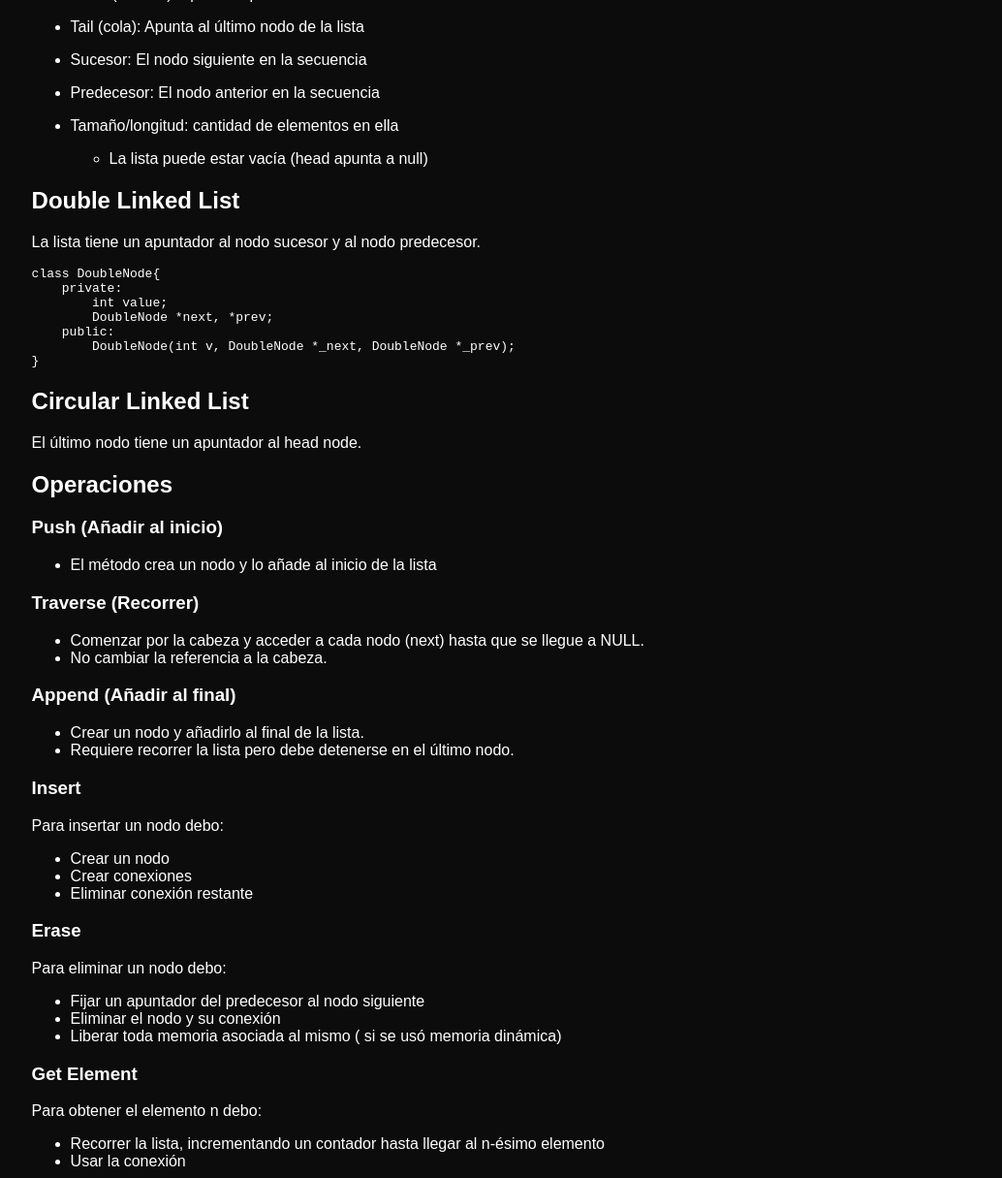
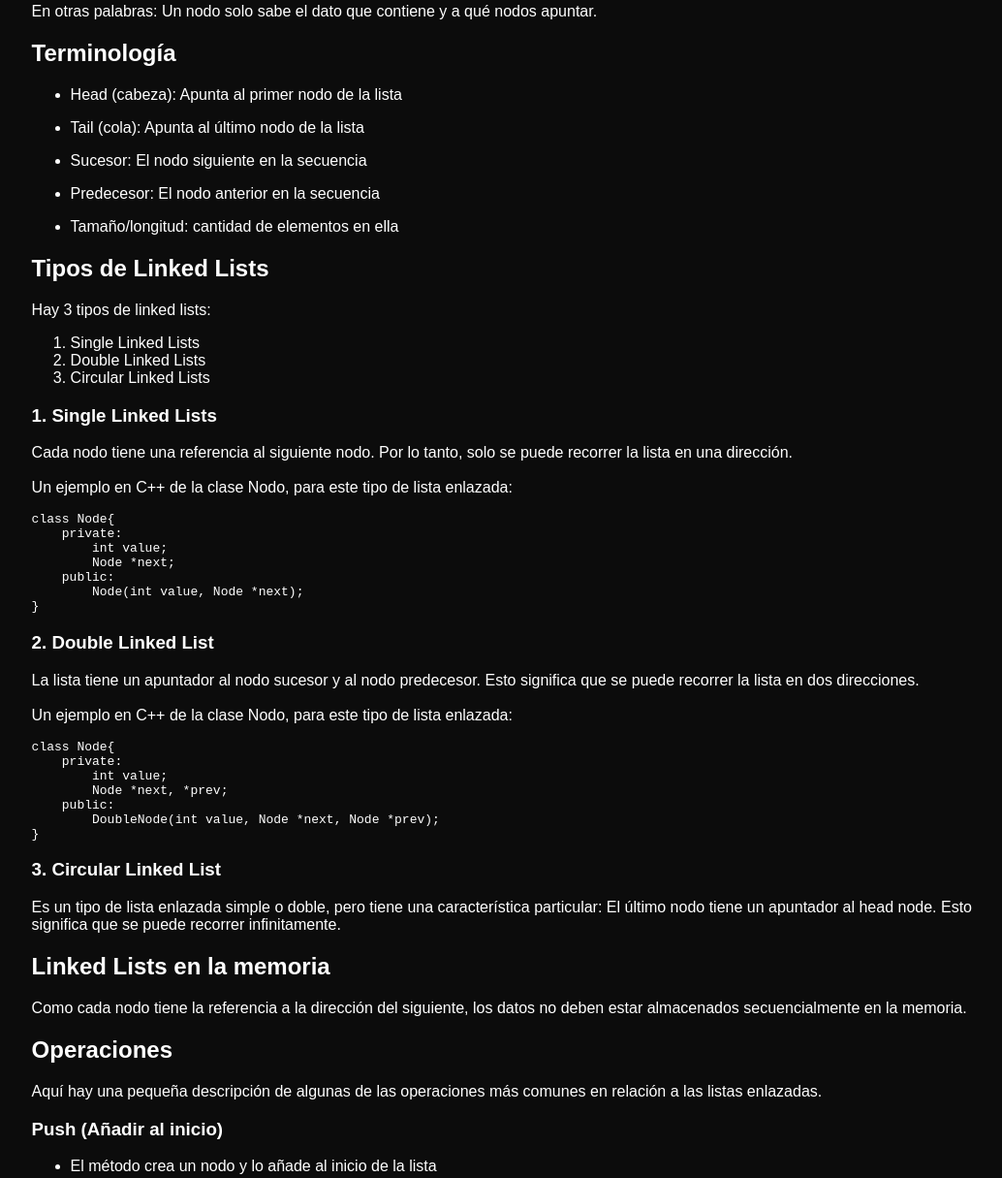
Before and after one commit to louloubadillo/gendersocietyhr, a Gatsby site: page /02-10-2020-que-es-una-linked-list in a window 1280 px wide. Shown: the part 450-1665 px from the top of the page at 97% size, without its empty margins (121-1155 px from the left). Built offline with nearby package versions, Linux system fonts and the light colour scheme; Gatsby itself is replaced by a stand-in of ours; some packages are replaced by stand-ins of ours; code samples lack their colours.

Commit message:
update linked list notes

````diff
--- a/src/posts/02-10-2020-que-es-una-linked-list.md
+++ b/src/posts/02-10-2020-que-es-una-linked-list.md
@@ -9,7 +9,13 @@ cover: false
 ---
 
 ## ¿Qué son?
-Es una estructura de datos que se compone por una secuencia de nodos.
+Es una estructura de datos que se compone por una secuencia de nodos. <br>
+Cada nodo se compone dos partes:
+- Un valor o dato
+- Sus referencias (¿A qué nodos apunta?)
+
+En otras palabras: Un nodo solo sabe el dato que contiene y a qué nodos apuntar.
+
 
 ## Terminología
 - Head (cabeza): Apunta al primer nodo de la lista
@@ -22,24 +28,47 @@ Es una estructura de datos que se compone por una secuencia de nodos.
 
 - Tamaño/longitud: cantidad de elementos en ella
 
-  - La lista puede estar vacía (head apunta a null)
+## Tipos de Linked Lists
+Hay 3 tipos de linked lists:
+1. Single Linked Lists
+2. Double Linked Lists
+3. Circular Linked Lists
 
-## Double Linked List
-La lista tiene un apuntador al nodo sucesor y al nodo predecesor.
+### 1. Single Linked Lists
+Cada nodo tiene una referencia al siguiente nodo. Por lo tanto, solo se puede recorrer la lista en una dirección. <br><br>
+Un ejemplo en C++ de la clase Nodo, para este tipo de lista enlazada:
 ``` cpp
-class DoubleNode{
+class Node{
     private:
         int value;
-        DoubleNode *next, *prev;
+        Node *next;
     public:
-        DoubleNode(int v, DoubleNode *_next, DoubleNode *_prev);
+        Node(int value, Node *next);
 }
 ```
 
-## Circular Linked List
-El último nodo tiene un apuntador al head node.
+### 2. Double Linked List
+La lista tiene un apuntador al nodo sucesor y al nodo predecesor. Esto significa que se puede recorrer la lista en dos direcciones. <br> <br>
+Un ejemplo en C++ de la clase Nodo, para este tipo de lista enlazada:
+``` cpp
+class Node{
+    private:
+        int value;
+        Node *next, *prev;
+    public:
+        DoubleNode(int value, Node *next, Node *prev);
+}
+```
+
+### 3. Circular Linked List
+Es un tipo de lista enlazada simple o doble, pero tiene una característica particular: El último nodo tiene un apuntador al head node. Esto significa que se puede recorrer infinitamente.
+
+## Linked Lists en la memoria
+Como cada nodo tiene la referencia a la dirección del siguiente, los datos no deben estar almacenados secuencialmente en la memoria.
 
 ## Operaciones
+
+Aquí hay una pequeña descripción de algunas de las operaciones más comunes en relación a las listas enlazadas.
 
 ### Push (Añadir al inicio)
 - El método crea un nodo y lo añade al inicio de la lista
@@ -70,6 +99,10 @@ Para obtener el elemento n debo:
 - Usar la conexión
 
 ## Ventajas y Desventajas
+El beneficio de saber usar diferentes estructuras de datos es que podemos compararlas, lo cual nos permite escoger la estructura que más nos conviene, de acuerdo a lo que estamos haciendo. <br>
+
+Comparando con un arreglo o vector, las ventajas/desventajas de implementar una lista enlazada son:
+
 Ventajas
 - Insertar un elemento es O(1)
 
````
